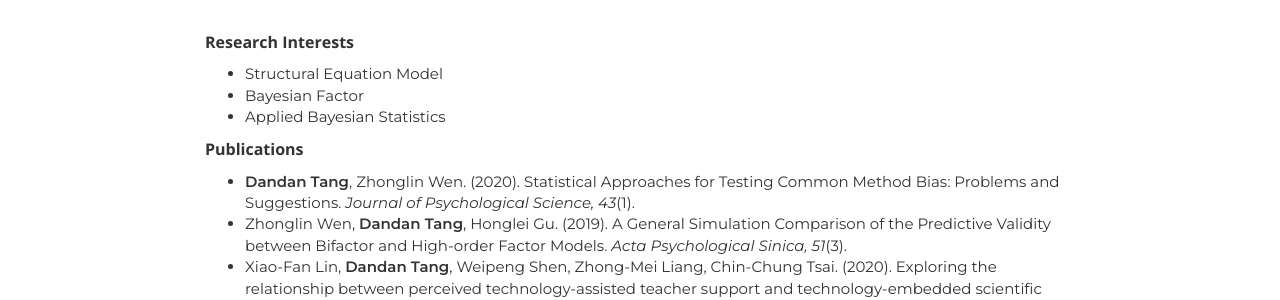
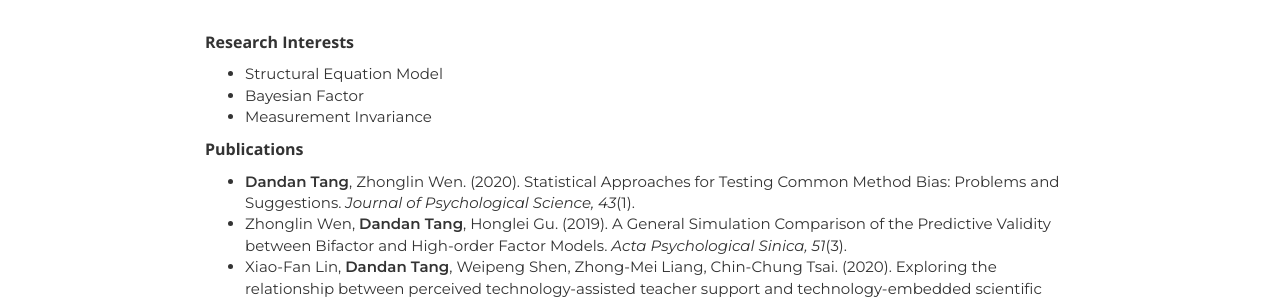
Before and after one commit to Tang-Lynn/tang-lynn.github.io, a Jekyll site: the page research.html, which Jekyll copies as it is, in a window 1280 px wide. Shown: the part 216-516 px from the top of the page. Built offline with Jekyll 4.4.1, drawn with Linux system fonts in a browser that asks for light colours; nearby versions of some CDN libraries; a style sheet for code colours, icons or effects is not loaded.

Commit message:
Update research.html

```diff
--- a/research.html
+++ b/research.html
@@ -70,7 +70,7 @@
             <ul class="push-down-1">
                <li>Structural Equation Model</li>
                <li>Bayesian Factor</li>
-               <li>Applied Bayesian Statistics</li>
+               <li>Measurement Invariance</li>
                <!-- <li><em>{AREA 4}</em>&mdash;{BRIEF DESCRIPTION OF AREA}</li> -->
                <!-- <li><em>{AREA 5}</em>&mdash;{BRIEF DESCRIPTION OF AREA}</li> -->
                <!-- <li><em>{AREA 6}</em>&mdash;{BRIEF DESCRIPTION OF AREA}</li> -->
```
